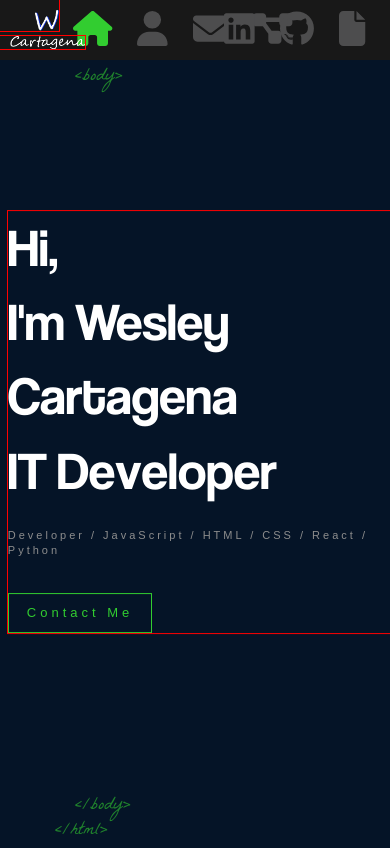
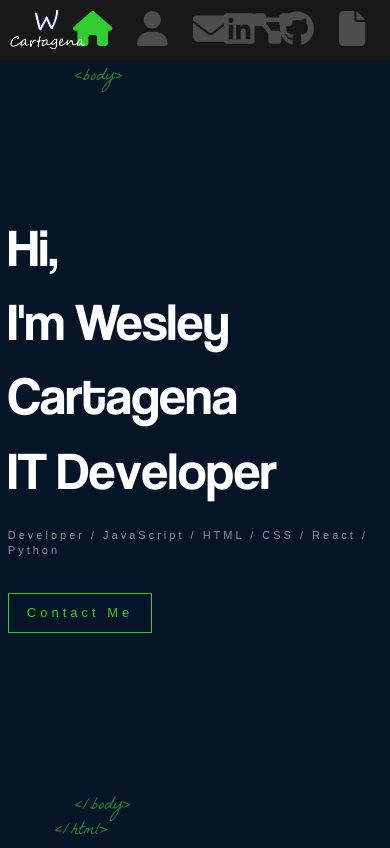
Before and after one commit to WCartagenaASC/wcartagenaasc.github.io, a React (Create React App) app: page / in a window 390 px wide. Built offline with nearby package versions, Linux system fonts and the light colour scheme.

Commit message:
Mobile-Changes

```diff
--- a/src/components/Home/index.scss
+++ b/src/components/Home/index.scss
@@ -6,7 +6,6 @@
   overflow-x: hidden !important;
 
     .text-zone{
-        outline: 1px solid red;
         position: relative;
         left: 2%;
         top: 50%;
--- a/src/components/Topbar/index.scss
+++ b/src/components/Topbar/index.scss
@@ -15,14 +15,12 @@
 
   }
     .letter-logo{
-      outline: 1px solid red;
       padding-top: 10px;
       padding-left: 35px;
       width: 24px;
       z-index: 0;
     }
     .sub-logo{
-      outline: 1px solid red;
       display:block;
       width: 75px;
       z-index: 1;
```
